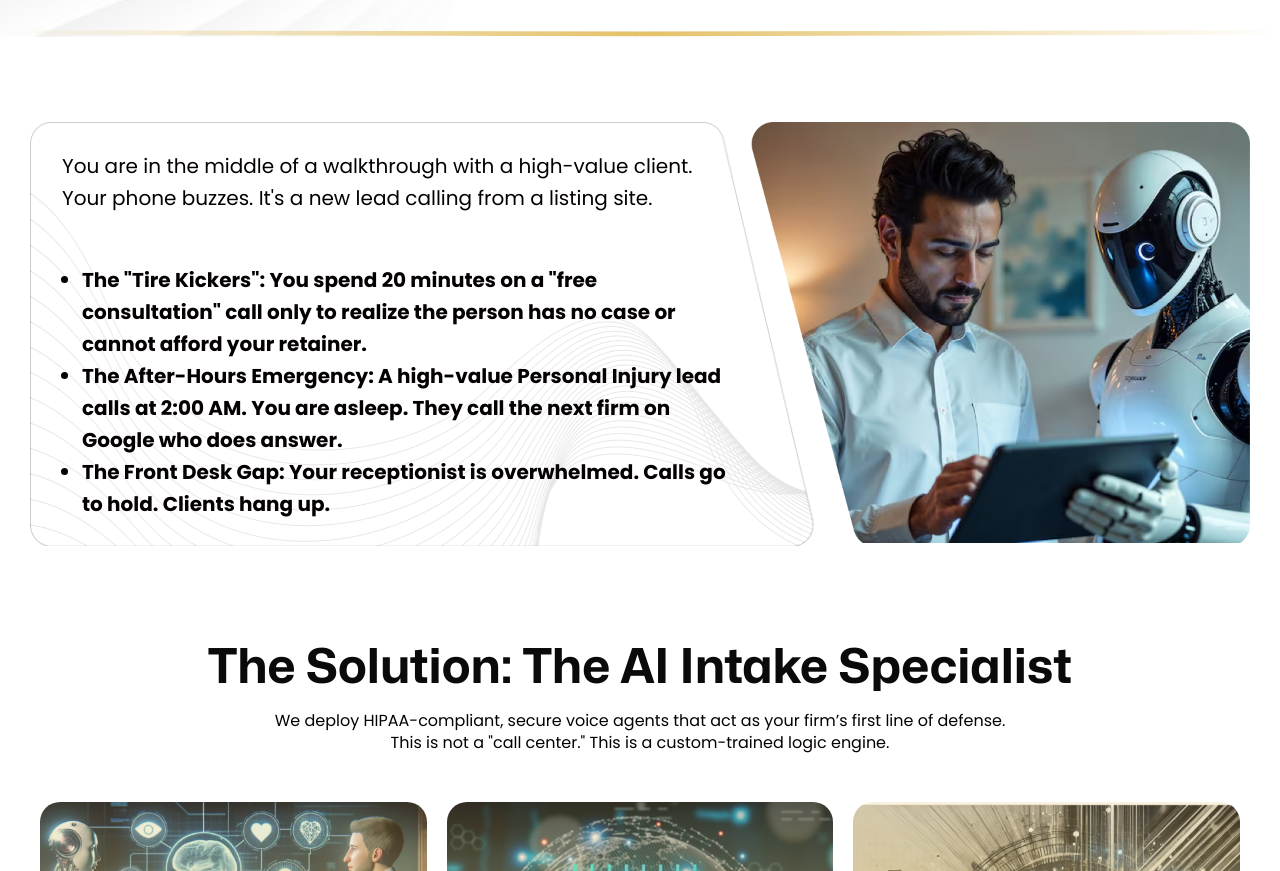
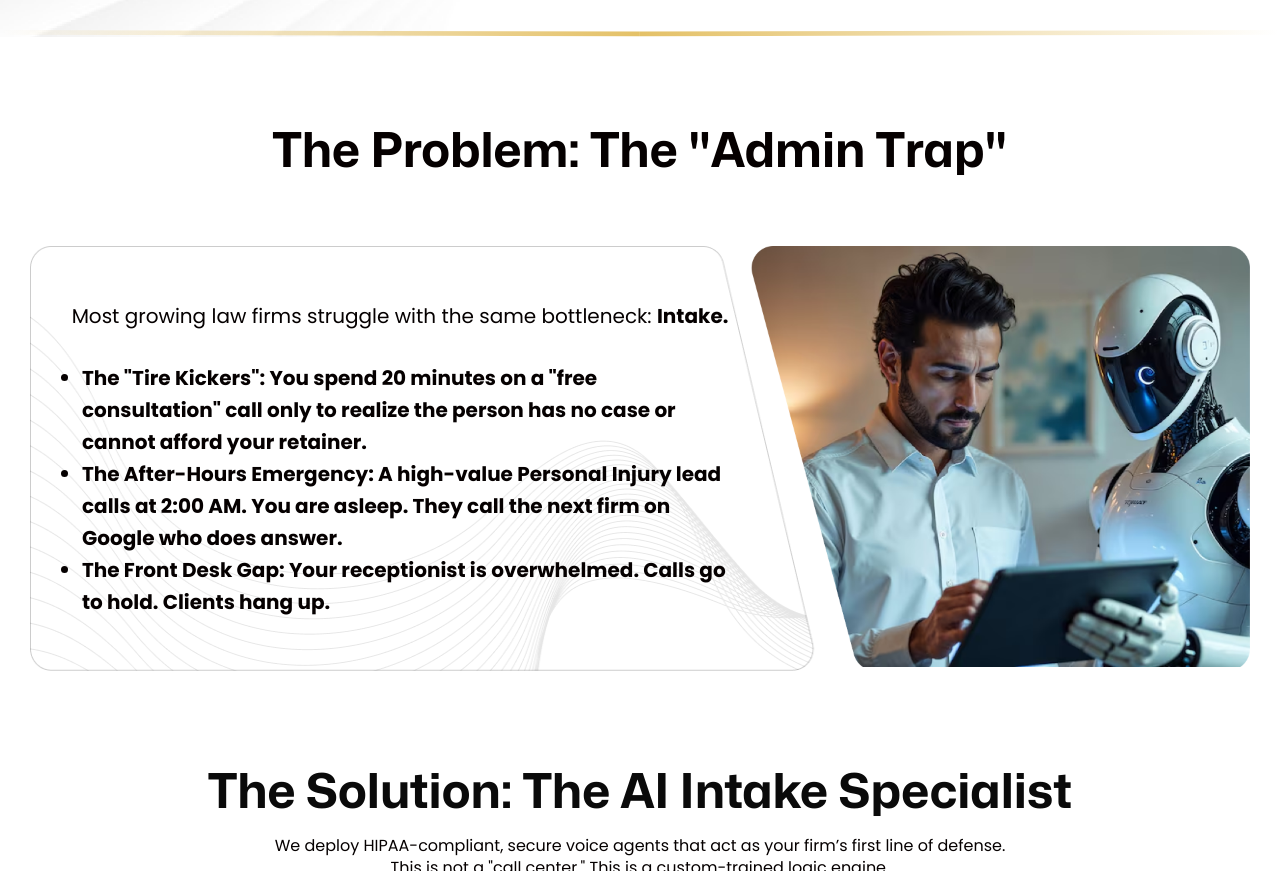
Before and after one commit to alihassamofficial/innovative-mojo-3.0, a Next.js app: page /legal-solutions in a window 1280 px wide. Shown: the part 640-1511 px from the top of the page. Built offline with nearby package versions, Linux system fonts and the light colour scheme.

Commit message:
title udadated

```diff
--- a/src/components/LegalSolutions/TheProblem/index.tsx
+++ b/src/components/LegalSolutions/TheProblem/index.tsx
@@ -8,7 +8,8 @@ import problemIcon from "@/public/images/legal-solution/problem.png";
 const Problem = () => {
     return (
         <>
-            <div className="relative w-full bg-white overflow-hidden md:h-[424px] mt-[85px] mb-[92px]">
+            <div className="relative w-full bg-white overflow-hidden mt-[85px] mb-[92px]">
+                <Text as="h2" className="text-center md:text-[48px] leading-[60px] font-bold font-mona-sans mb-16">The Problem: The "Admin Trap"</Text>
                 <div className="relative flex gap-0 justify- max-w-[1220px] mx-auto">
                     <div className="relative ">
                         <Image
@@ -17,9 +18,8 @@ const Problem = () => {
                             className="w-full absolute inset-0 max-w-[790px] h-[425px]"
                         />
                         <div className="relative w-full max-w-[790px] z-10 pl-[32px] pr-[82px] flex flex-col justify-center items-center min-h-[425px]">
-                            <Text className="text-[#050000] text-[20px] leading-[32px] font-normal mb-[50px]">
-                                You are in the middle of a walkthrough with a high-value client.
-                                Your phone buzzes. It's a new lead calling from a listing site.
+                            <Text className="text-[#050000] text-[20px] leading-[32px] font-normal mb-[30px]">
+                            Most growing law firms struggle with the same bottleneck: <span className="font-bold">Intake.</span>
                             </Text>
                             <ul className="list-disc pl-5">
                                 <li className="text-[#050000] text-[20px] leading-[32px] font-bold">
```
